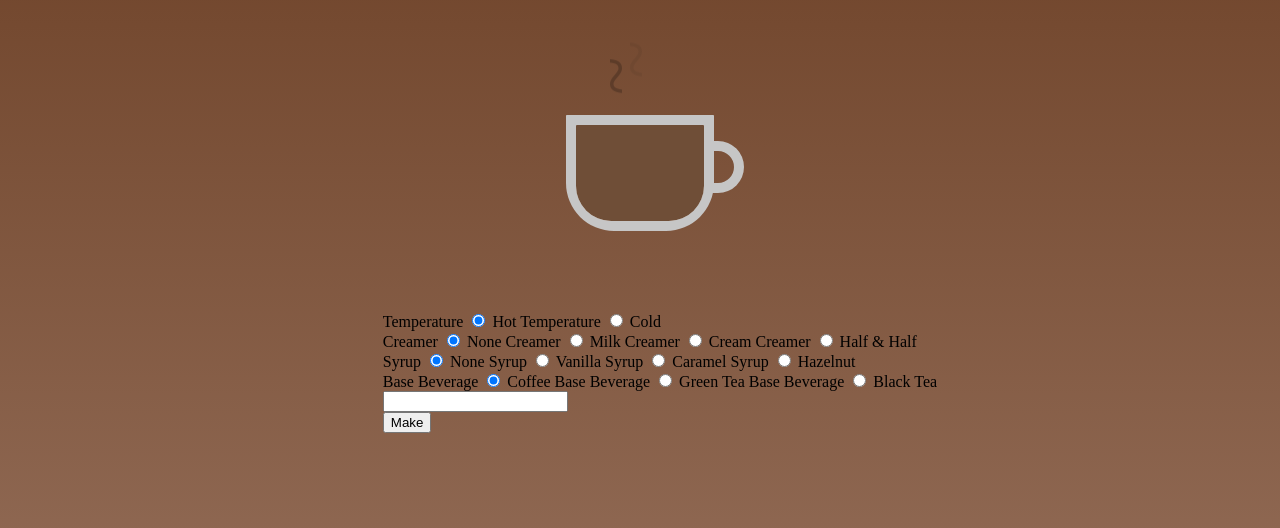
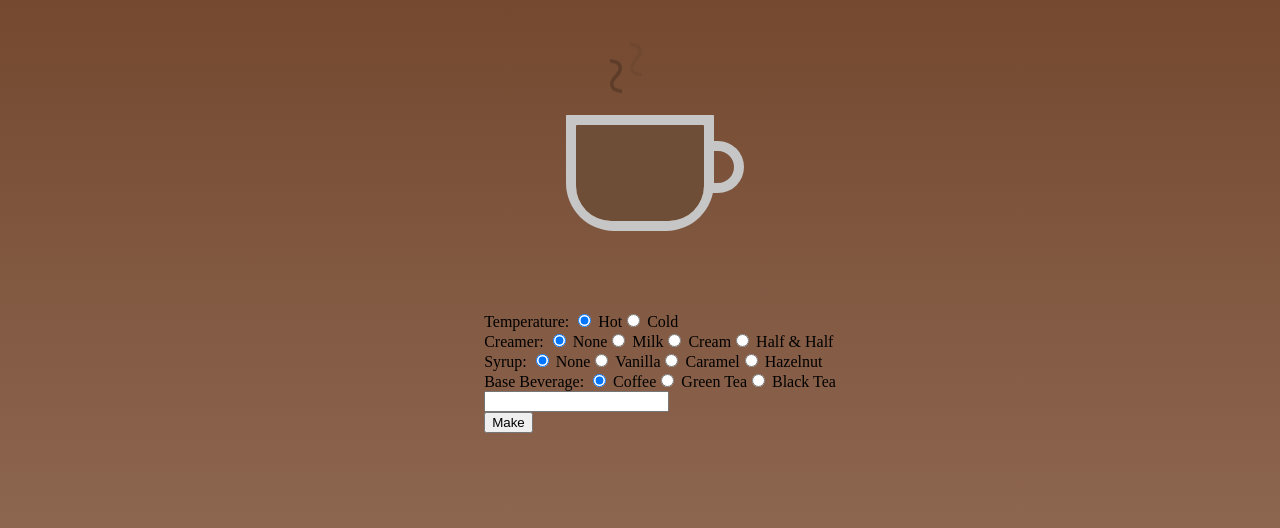
Before and after one commit to hobbsAlex/project4-cloaked-pigeons, a Vue app: page / in a window 1280 px wide. Shown: the part 118-646 px from the top of the page. Built offline with nearby package versions, Linux system fonts and the light colour scheme.

Commit message:
fixed text

```diff
--- a/src/App.vue
+++ b/src/App.vue
@@ -7,9 +7,9 @@
       :beverage="currentBeverage"
     />
     <ul>
-      <li>
+      <li> Temperature:
         <template v-for="temp in temps" :key="temp">
-          <label> Temperature
+          <label>
             <input
               type="radio"
               name="temperature"
@@ -21,9 +21,9 @@
           </label>
         </template>
       </li>
-      <li>
+      <li> Creamer:
         <template v-for="creamer in creamers" :key="creamer">
-          <label> Creamer
+          <label>
             <input
               type="radio"
               name="Creamer"
@@ -35,9 +35,9 @@
           </label>
         </template>
       </li>
-      <li>
+      <li> Syrup:
         <template v-for="syrup in syrups" :key="syrup">
-          <label> Syrup
+          <label>
             <input
               type="radio"
               name="Syrup"
@@ -49,9 +49,9 @@
           </label>
         </template>
       </li>
-      <li>
+      <li> Base Beverage:
         <template v-for="baseBeverage in baseBeverages" :key="baseBeverage">
-          <label> Base Beverage
+          <label>
             <input
               type="radio"
               name="Base Beverage"
```
